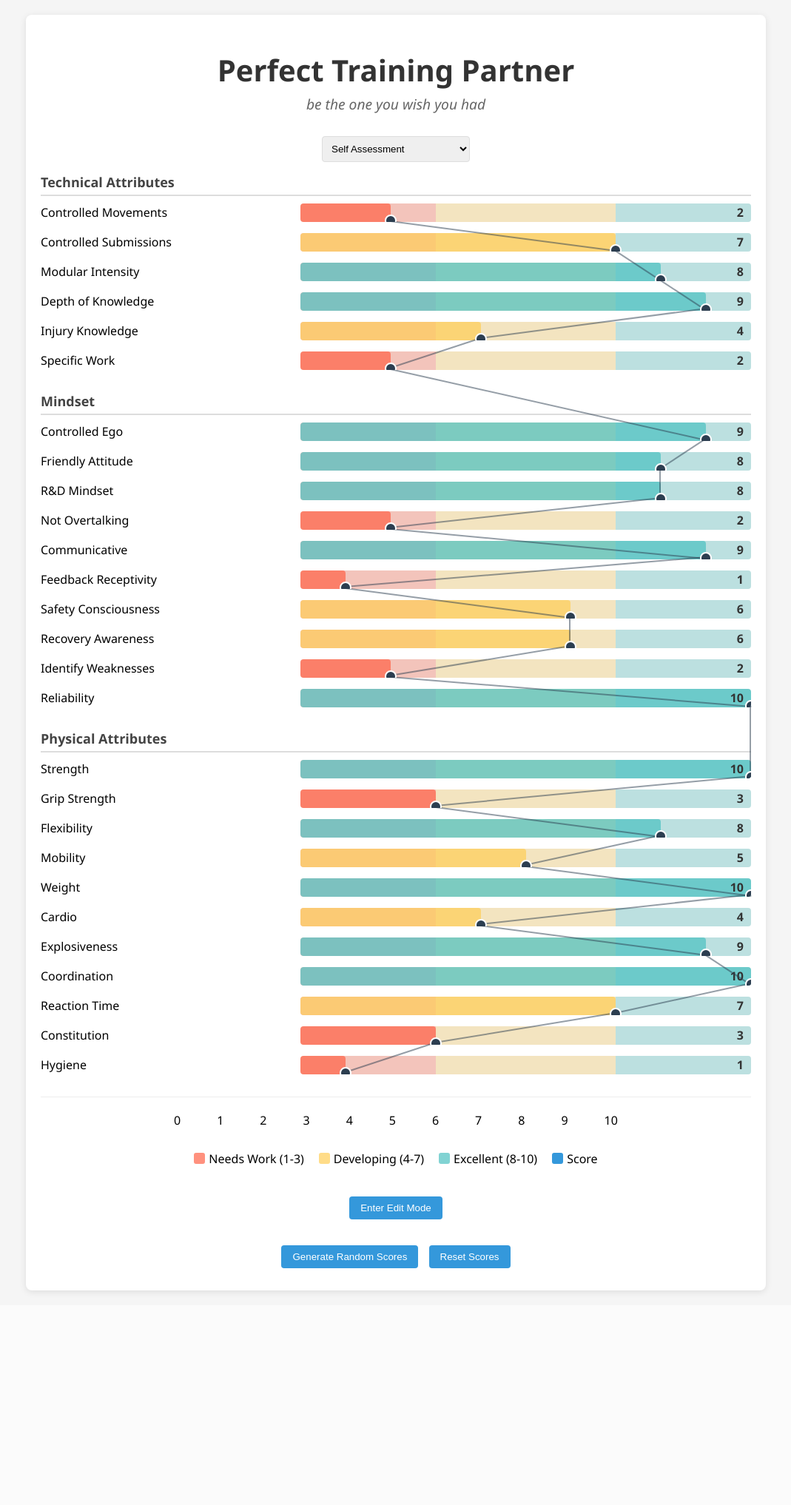
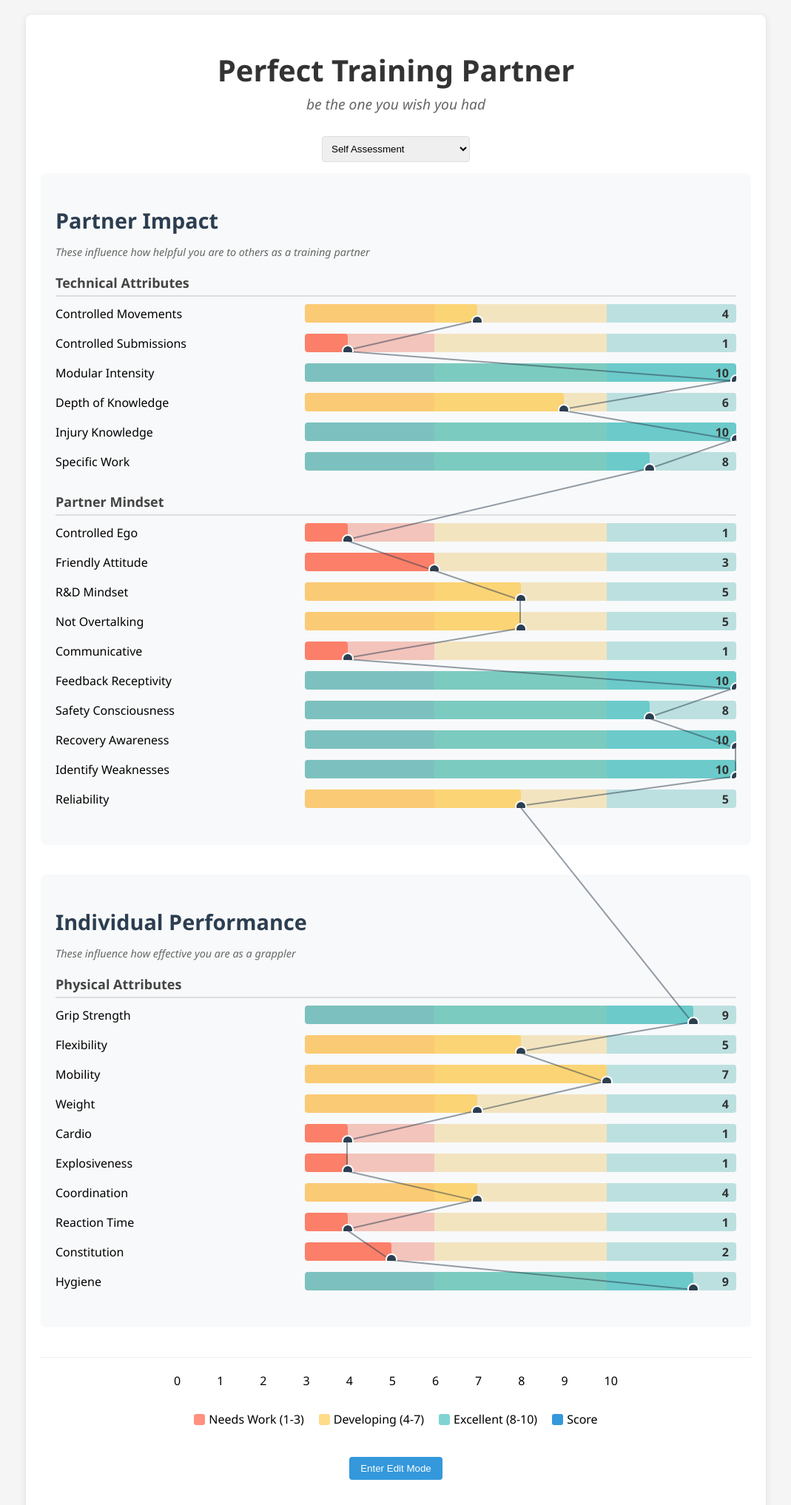
Before and after one commit to jelaludo/bjj-partner-assessment, a Flask app: page / in a window 1280 px wide. Shown: the top 2034 px of the page at 74% size, without its empty margins (105-1174 px from the left). Before the commit the page ends 1749 px from the top, so only its background shows below. Run offline with Flask 3, Linux system fonts and the light colour scheme; tables that the repository leaves empty hold one stand-in row (values such as "Sample post").

Commit message:
added tooltips

```diff
--- a/bjj-partner-assessment/data/profiles.json
+++ b/bjj-partner-assessment/data/profiles.json
@@ -1,31 +1,30 @@
 {
     "self": {
-        "controlledMovements": 2,
-        "controlledSubmissions": 7,
-        "modularIntensity": 8,
-        "depthOfKnowledge": 9,
-        "injuryKnowledge": 4,
-        "specificWork": 2,
-        "controlledEgo": 9,
-        "friendlyAttitude": 8,
-        "rdMindset": 8,
-        "notOvertalking": 2,
-        "communicative": 9,
-        "feedbackReceptivity": 1,
-        "safetyConsciousness": 6,
-        "recoveryAwareness": 6,
-        "identifyWeaknesses": 2,
-        "reliability": 10,
-        "strength": 10,
-        "gripStrength": 3,
-        "flexibility": 8,
-        "mobility": 5,
-        "weight": 10,
-        "cardio": 4,
-        "explosiveness": 9,
-        "coordination": 10,
-        "reactionTime": 7,
-        "constitution": 3,
-        "hygiene": 1
+        "controlledMovements": 4,
+        "controlledSubmissions": 1,
+        "modularIntensity": 10,
+        "depthOfKnowledge": 6,
+        "injuryKnowledge": 10,
+        "specificWork": 8,
+        "controlledEgo": 1,
+        "friendlyAttitude": 3,
+        "rdMindset": 5,
+        "notOvertalking": 5,
+        "communicative": 1,
+        "feedbackReceptivity": 10,
+        "safetyConsciousness": 8,
+        "recoveryAwareness": 10,
+        "identifyWeaknesses": 10,
+        "reliability": 5,
+        "gripStrength": 9,
+        "flexibility": 5,
+        "mobility": 7,
+        "weight": 4,
+        "cardio": 1,
+        "explosiveness": 1,
+        "coordination": 4,
+        "reactionTime": 1,
+        "constitution": 2,
+        "hygiene": 9
     }
 }
--- a/bjj-partner-assessment/templates/index.html
+++ b/bjj-partner-assessment/templates/index.html
@@ -341,6 +341,66 @@
     .legend {
         margin: 15px 0;
     }
+
+    .major-category {
+        margin-bottom: 40px;
+        padding: 20px;
+        background: #f8f9fa;
+        border-radius: 8px;
+        position: relative;
+    }
+
+    .major-category-title {
+        font-size: 1.8em;
+        color: #2c3e50;
+        margin-bottom: 5px;
+        cursor: help;
+    }
+
+    .major-category-tagline {
+        font-size: 0.9em;
+        color: #666;
+        margin-bottom: 20px;
+        font-style: italic;
+    }
+
+    /* Tooltip styles */
+    .major-category-title,
+    .attribute {
+        position: relative;
+    }
+
+    .major-category-title:hover::after,
+    .attribute:hover::after {
+        content: attr(data-tooltip);
+        position: absolute;
+        left: 50%;
+        transform: translateX(-50%);
+        bottom: 100%;
+        padding: 10px;
+        background: rgba(44, 62, 80, 0.95);
+        color: white;
+        border-radius: 6px;
+        font-size: 14px;
+        width: max-content;
+        max-width: 300px;
+        z-index: 1000;
+        box-shadow: 0 2px 10px rgba(0,0,0,0.1);
+    }
+
+    /* Arrow for tooltip */
+    .major-category-title:hover::before,
+    .attribute:hover::before {
+        content: '';
+        position: absolute;
+        left: 50%;
+        transform: translateX(-50%);
+        bottom: calc(100% - 5px);
+        border-width: 5px;
+        border-style: solid;
+        border-color: rgba(44, 62, 80, 0.95) transparent transparent transparent;
+        z-index: 1000;
+    }
   </style>
 </head>
 <body>
@@ -383,10 +443,15 @@
 
     <div id="patternContainer">
       <div id="assessmentData">
+        <!-- Partner Impact Section -->
+        <div class="major-category">
+            <h2 class="major-category-title">Partner Impact</h2>
+            <p class="major-category-tagline">These influence how helpful you are to others as a training partner</p>
+
             <!-- Technical Attributes -->
             <div class="category">
                 <div class="category-title">Technical Attributes</div>
-          <div class="attribute">
+                <div class="attribute" data-tooltip="Practice controlled movements by starting at 50% speed and focusing on precision over power">
                     <div class="attribute-name">Controlled Movements</div>
                     <div class="bar-container" onclick="handleBarClick(event, this)">
                         <div class="zone zone-red"></div>
@@ -398,7 +463,7 @@
                         <input type="number" class="edit-input" min="0" max="10" style="display: none;">
                     </div>
                 </div>
-          <div class="attribute">
+                <div class="attribute" data-tooltip="Always give your partner time to tap, and release immediately when they do">
                     <div class="attribute-name">Controlled Submissions</div>
                     <div class="bar-container" onclick="handleBarClick(event, this)">
                         <div class="zone zone-red"></div>
@@ -460,10 +525,10 @@
                 </div>
             </div>
 
-        <!-- Mindset -->
+            <!-- Mindset - Partner Related -->
             <div class="category">
-          <div class="category-title">Mindset</div>
-          <div class="attribute">
+                <div class="category-title">Partner Mindset</div>
+                <div class="attribute" data-tooltip="Keep your ego in check by focusing on learning rather than winning during training">
                     <div class="attribute-name">Controlled Ego</div>
                     <div class="bar-container" onclick="handleBarClick(event, this)">
                         <div class="zone zone-red"></div>
@@ -584,23 +649,17 @@
                     </div>
                 </div>
             </div>
+        </div>
+
+        <!-- Individual Performance Section -->
+        <div class="major-category">
+            <h2 class="major-category-title">Individual Performance</h2>
+            <p class="major-category-tagline">These influence how effective you are as a grappler</p>
 
             <!-- Physical Attributes -->
             <div class="category">
                 <div class="category-title">Physical Attributes</div>
-          <div class="attribute">
-            <div class="attribute-name">Strength</div>
-            <div class="bar-container" onclick="handleBarClick(event, this)">
-              <div class="zone zone-red"></div>
-              <div class="zone zone-yellow"></div>
-              <div class="zone zone-green"></div>
-              <div class="bar" data-attribute="strength" style="width: 0%"></div>
-              <div class="score-label">0</div>
-              <div class="dot" style="display: none;"></div>
-              <input type="number" class="edit-input" min="0" max="10" style="display: none;">
-            </div>
-          </div>
-          <div class="attribute">
+                <div class="attribute" data-tooltip="Practice passive hanging for 30 seconds per day to start, and slowly ramp up the time, then switch to one-handed hangs">
                     <div class="attribute-name">Grip Strength</div>
                     <div class="bar-container" onclick="handleBarClick(event, this)">
                         <div class="zone zone-red"></div>
@@ -718,6 +777,7 @@
                         <div class="score-label">0</div>
                         <div class="dot" style="display: none;"></div>
                         <input type="number" class="edit-input" min="0" max="10" style="display: none;">
+                    </div>
                 </div>
             </div>
         </div>
@@ -1224,6 +1284,17 @@
         container.style.cursor = 'default';
       });
     }
+
+    // Add tooltips to major categories
+    document.querySelector('.major-category-title:nth-child(1)').setAttribute(
+        'data-tooltip',
+        "This covers elements that directly influence the training experience and safety of your partners—things like safety consciousness, hygiene, communication, controlled movements, controlled submissions, and feedback receptivity. These are critical because they ensure a mutually beneficial and safe environment"
+    );
+
+    document.querySelector('.major-category-title:nth-child(2)').setAttribute(
+        'data-tooltip',
+        "This includes personal physical or technical traits that enhance your own skills but don't necessarily affect your partner—grip strength, cardio, explosiveness, flexibility, mobility, weight, coordination, reaction time, and constitution. These are more about your own capabilities on the mat, which are key for grappling but don't directly dictate your partner's experience. Except that get smeshed or not."
+    );
   </script>
 </body>
 </html>
```
Lines whose indentation alone changed are shown as unchanged.
